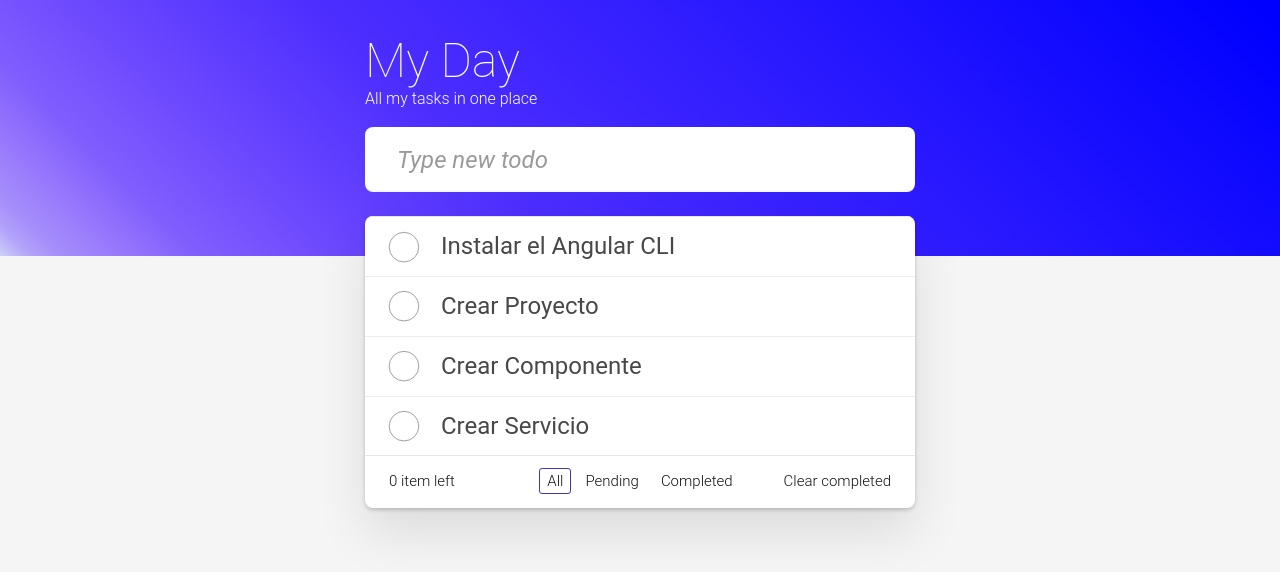
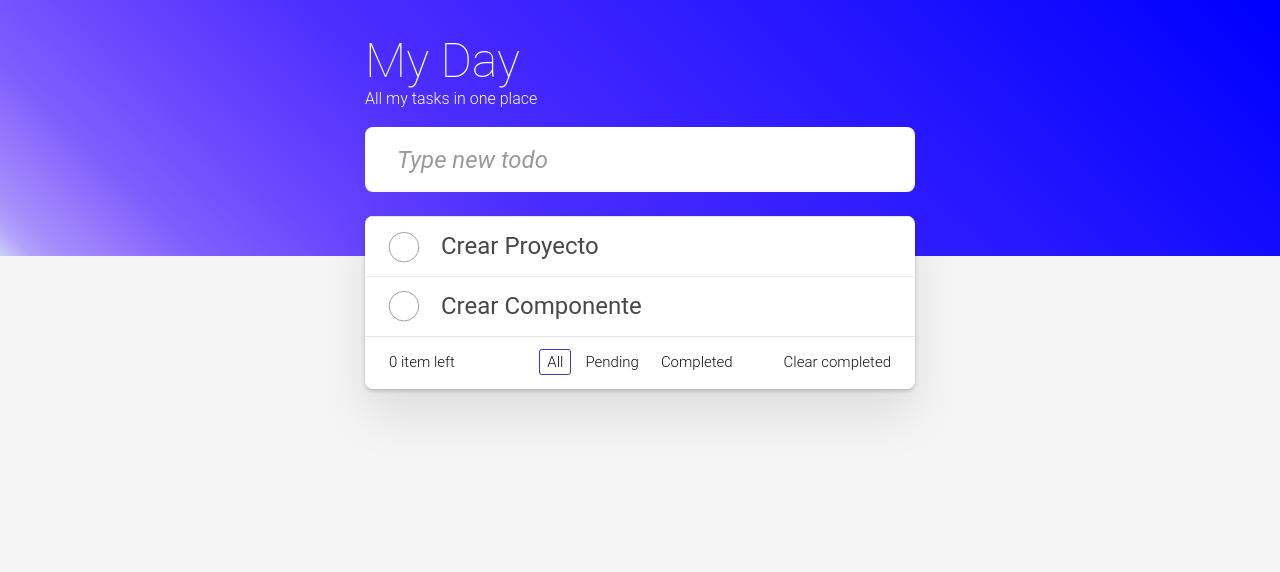
Before and after one commit to anmilet/to-do-app, an Angular app: page / in a window 1280 px wide. Shown: the top 572 px of the page. Built offline with nearby package versions, Linux system fonts and the light colour scheme.

Commit message:
ngFor with task of type object

```diff
--- /dev/null
+++ b/src/app/models/task.model.ts
@@ -0,0 +1,5 @@
+export interface Task {
+    id: number;
+    title: string;
+    completed: boolean;
+}
--- a/src/app/pages/home/home.component.html
+++ b/src/app/pages/home/home.component.html
@@ -19,7 +19,7 @@
           <li *ngFor=" let task of tasks(); index as i">
             <div class="view">
               <input class="toggle" type="checkbox" />
-              <label>{{task}}</label>
+              <label>{{task.title}}</label>
               <button class="destroy" (click)="deleteTask(i)"></button>
             </div>
             <input class="edit" value="Buy a unicorn" />
--- a/src/app/pages/home/home.component.ts
+++ b/src/app/pages/home/home.component.ts
@@ -1,5 +1,6 @@
 import { Component, signal } from '@angular/core';
 import { CommonModule } from '@angular/common';
+import { Task } from './../../models/task.model';
 
 @Component({
   selector: 'app-home',
@@ -9,20 +10,39 @@ import { CommonModule } from '@angular/common';
   styleUrl: './home.component.css'
 })
 export class HomeComponent {
-  tasks=signal([
-    'Instalar el Angular CLI',
-    'Crear Proyecto',
-    'Crear Componente',
-    'Crear Servicio'
+  tasks=signal<Task[]>([
+    {
+      id: Date.now(),
+      title: 'Crear Proyecto',
+      completed: false
+    },
+    {
+      id: Date.now(),
+      title: 'Crear Componente',
+      completed: false
+    }
   ]);
 
   changeHandler(event: Event){
     const input = event.target as HTMLInputElement;
     const newTask = input.value;
+    this.addTask(newTask);
+  }
+
+  addTask(title: string)
+  {
+    const newTask = {
+      id: Date.now(),
+      title,
+      completed: false
+    };
     this.tasks.update((tasks)=> [...tasks, newTask]);
   }
 
   deleteTask(index: number){
-    this.tasks.update((tasks) => tasks.filter((task, position) => position!== index));
+    this.tasks.update(
+      (tasks) => tasks.filter(
+        (task, position) => position !== index
+        ));
   }
 }
```
